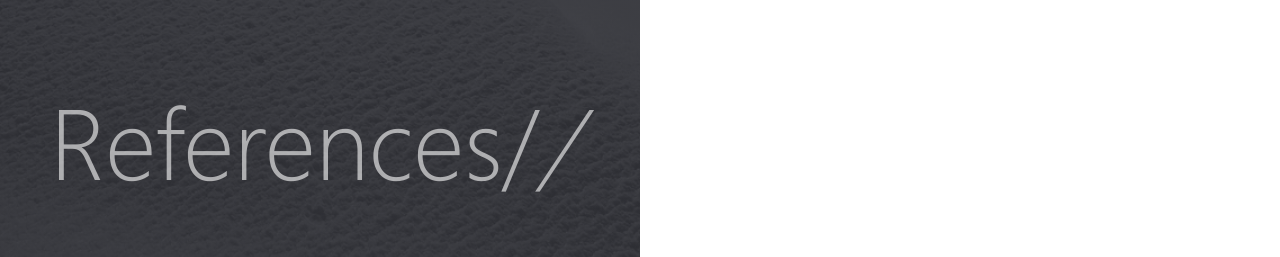
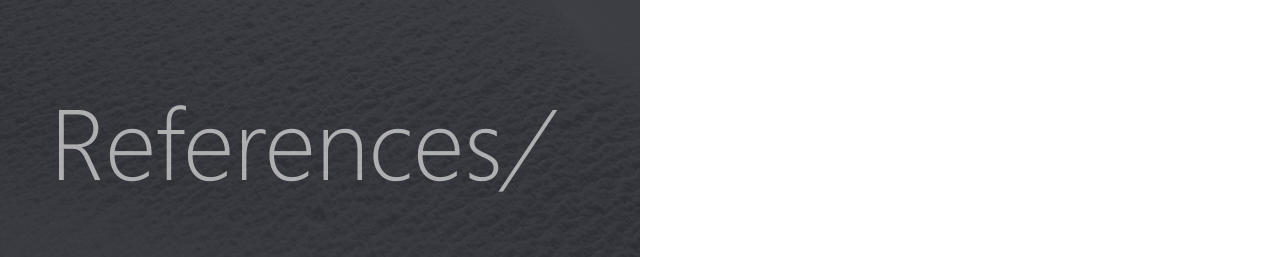
Before and after one commit to pmRed/pmred-pmred.github.com, a Jekyll site: the page built from _pages/references.md, in a window 1280 px wide. Shown: the part 640-897 px from the top of the page. Built offline with Jekyll 4.4.1, drawn with Linux system fonts in a browser that asks for light colours.

Commit message:
Insiginificant update

```diff
--- a/_layouts/references.html
+++ b/_layouts/references.html
@@ -5,7 +5,7 @@ layout: compress
 <!DOCTYPE html>
 <html>
 {% include head.html %}
-<body id="references" class="inner-post-page">
+<body id="references">
 
     <div class="block-left">
       <div class="content">
--- a/_pages/references.md
+++ b/_pages/references.md
@@ -1,6 +1,6 @@
 ---
 layout: references
-title: References/
+title: References
 description: "Acknowledgements and Links"
 permalink: /references.html
 ---
```
